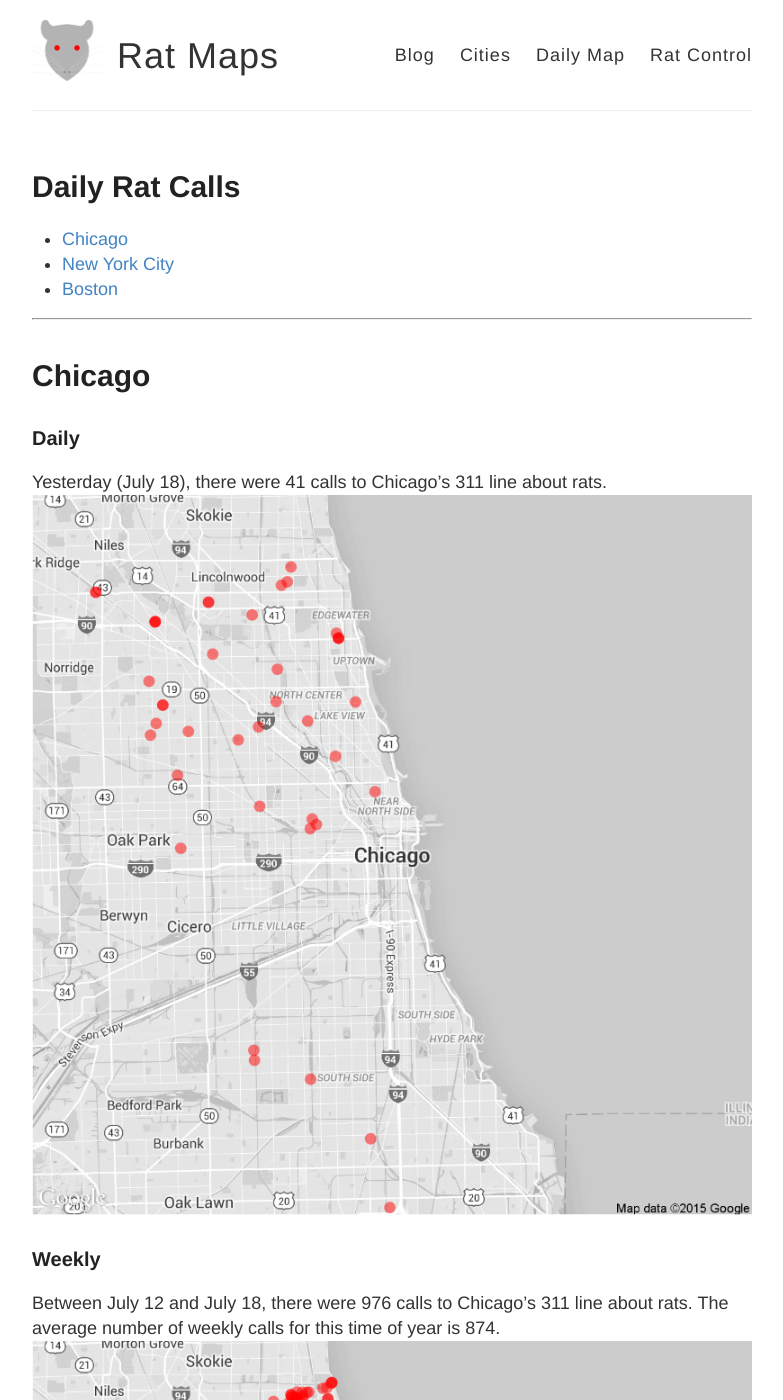
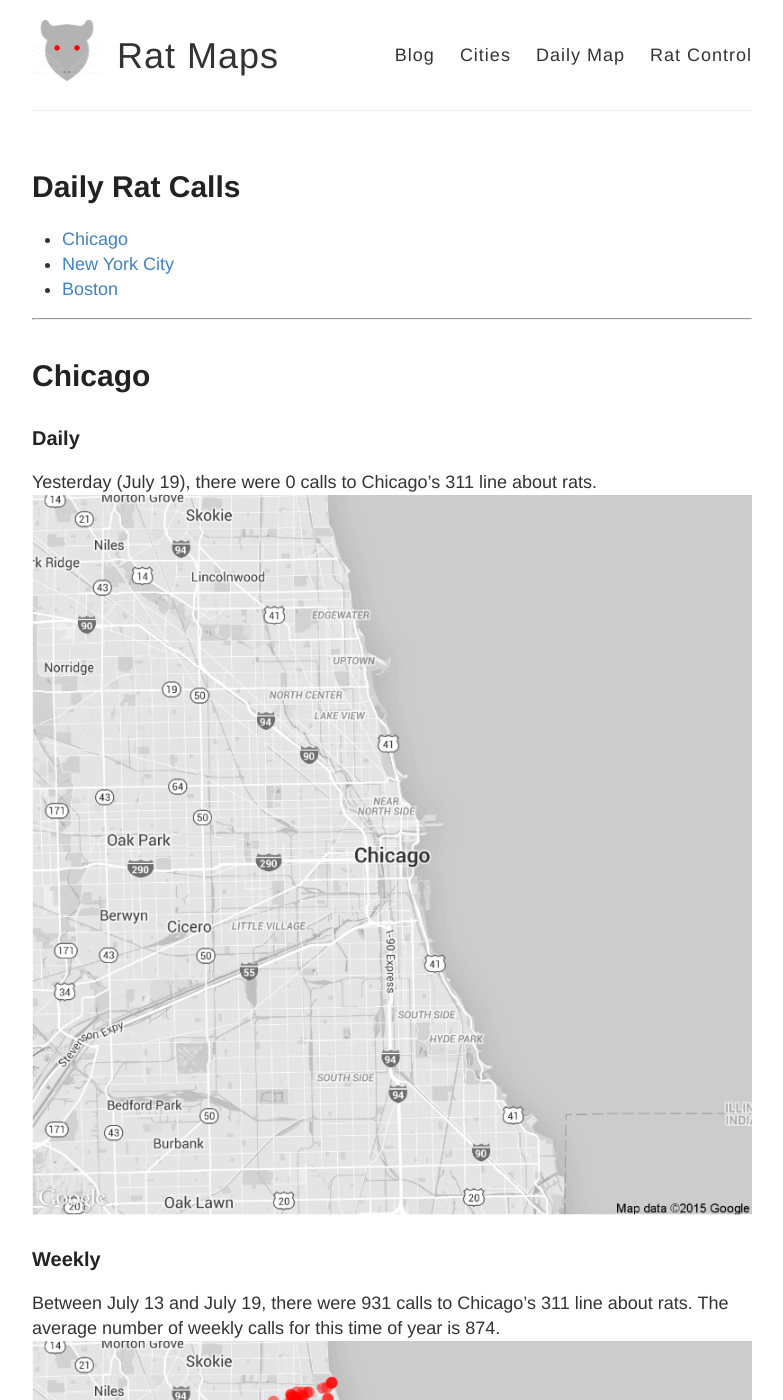
Before and after one commit to DanielHadley/ratmaps, a Jekyll site: the page built from daily.md, in a window 1280 px wide and 1400 px high. Shown: the whole window, without its empty margins (248-1031 px from the left). Built offline with Jekyll 4.4.1, drawn with Linux system fonts in a browser that asks for light colours; comment, search, counter and statistics services are not loaded; some of the changed text lies outside the part shown.

Commit message:
Daily Maps

```diff
--- a/daily.md
+++ b/daily.md
@@ -15,22 +15,22 @@
 
 ### Daily
 
-Yesterday (July 18), there were 41 calls to Chicago's 311 line about rats.
+Yesterday (July 19), there were 0 calls to Chicago's 311 line about rats.
 ![Chicago rat calls to 311 weekly map]({{ site.cityimages }}/daily/Chicago_Rat_Map_Daily.png)
 
 ### Weekly
-Between July 12 and July 18, there were 976 calls to Chicago's 311 line about rats. The average number of weekly calls for this time of year is 874.
+Between July 13 and July 19, there were 931 calls to Chicago's 311 line about rats. The average number of weekly calls for this time of year is 874.
 ![Chicago rat calls to 311 weekly map]({{ site.cityimages }}/daily/Chicago_Rat_Map_Weekly.png)
 ***
 # New York City <a id="nyc"><a>
 
 ### Daily
 
-Yesterday (July 18), there were 0 calls to New York City's 311 line about rats.
+Yesterday (July 19), there were 0 calls to New York City's 311 line about rats.
 ![NYC rat calls to 311 weekly map]({{ site.cityimages }}/daily/NYC_Rat_Map_Daily.png)
 
 ### Weekly
-Between July 12 and July 18, there were 0 calls to New York City's 311 line about rats. The average number of weekly calls for this time of year is 276.
+Between July 13 and July 19, there were 0 calls to New York City's 311 line about rats. The average number of weekly calls for this time of year is 276.
 ![NYC rat calls to 311 weekly map]({{ site.cityimages }}/daily/NYC_Rat_Map_Weekly.png)
 
 Each red dot represents one call about a rat seen in that location. The dots are transparent, so multiple calls from one location will be seen as a solid dot. The usual caveats apply: more calls do not necessarily mean that there are more rats in that location than other parts of the city. A cluster of dots could indicate that one resident is unusually vocal about rodents in his or her neighborhood. Also, more densely populated neighborhoods tend to make more calls to 311.
```
Also changed, not shown: images/pages/daily/Chicago_Rat_Map_Daily.png, images/pages/daily/Chicago_Rat_Map_Weekly.png, images/pages/daily/NYC_Rat_Map_Daily.png, images/pages/daily/NYC_Rat_Map_Weekly.png.
